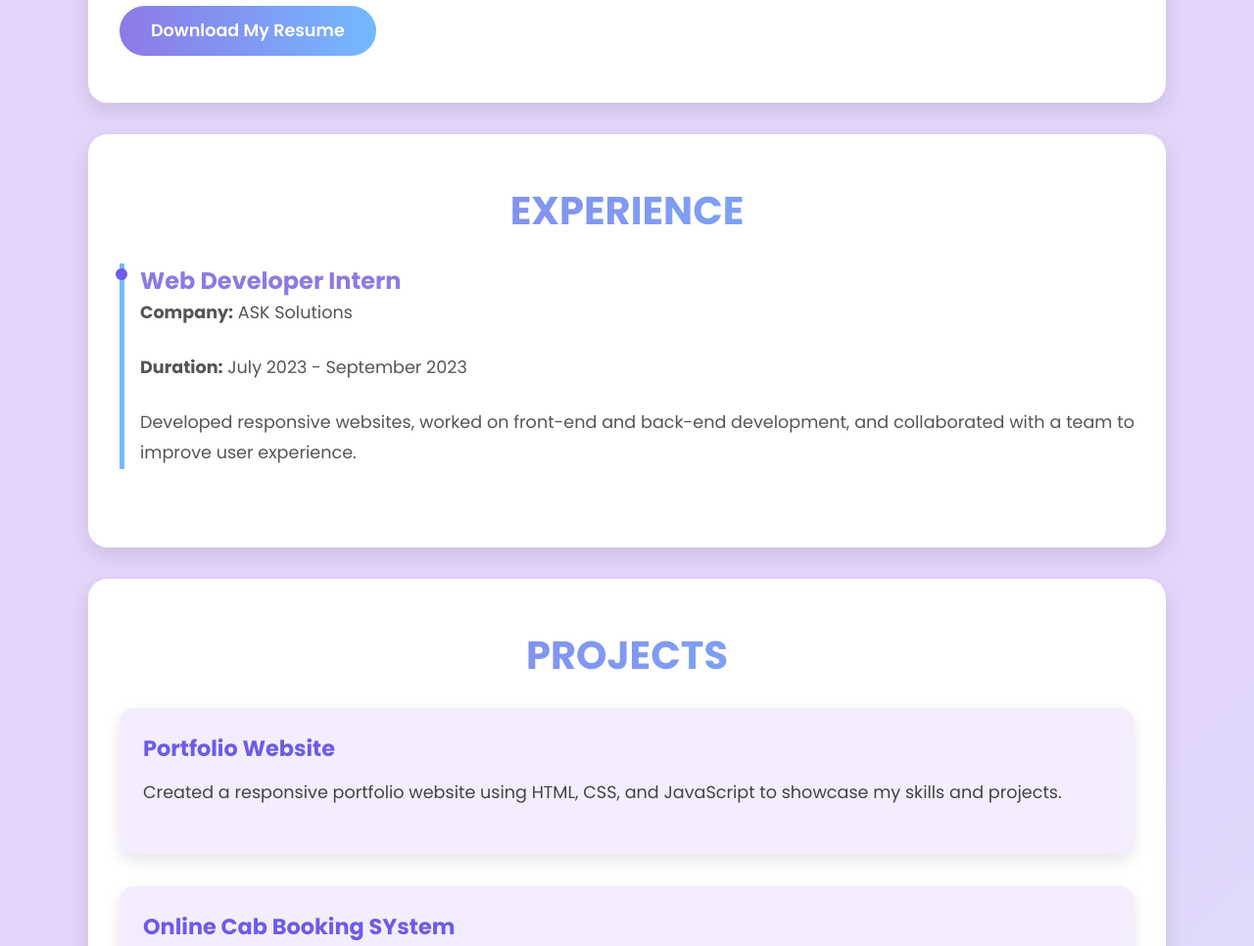
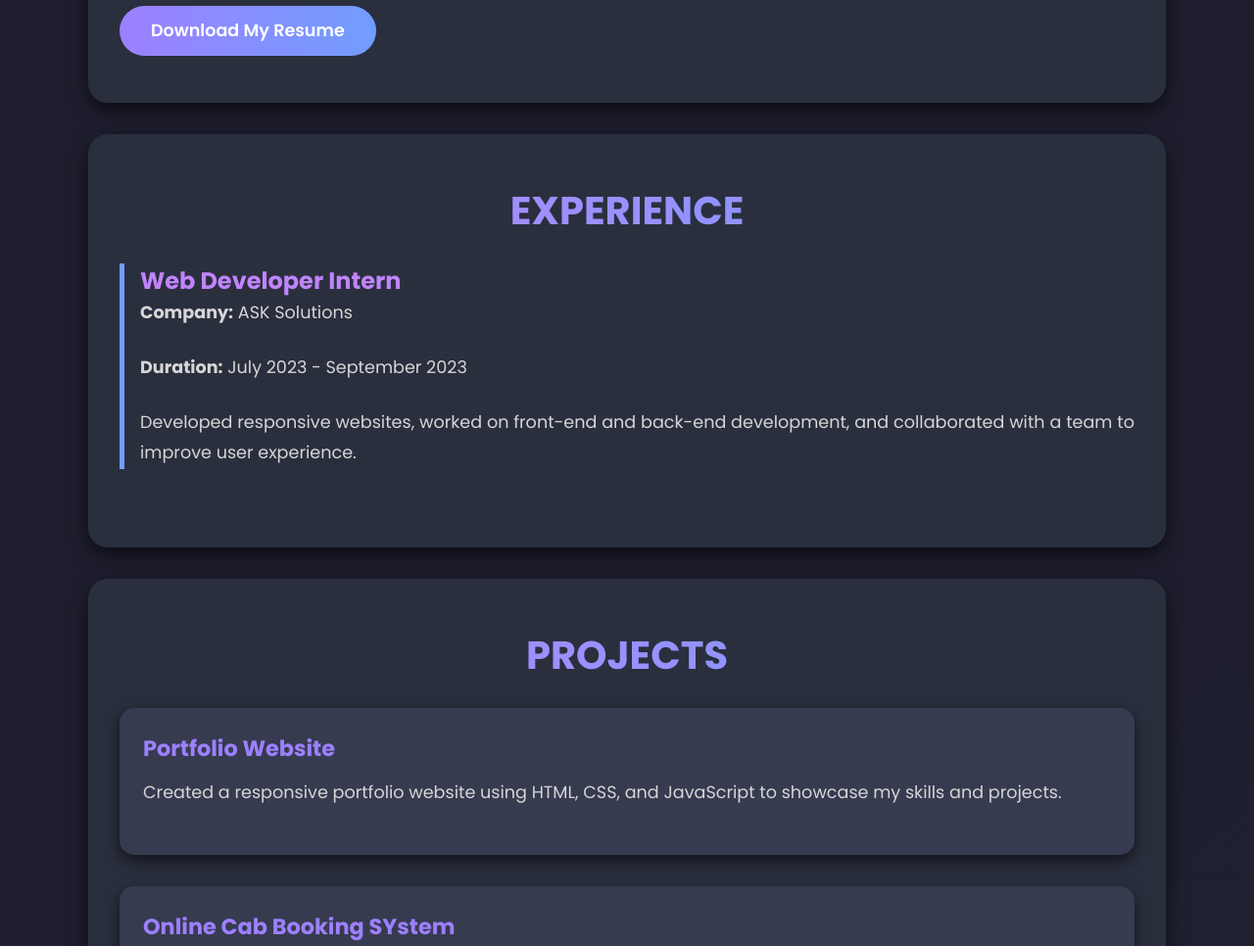
Before and after one commit to ChaturthiSNaik/ChaturthiSNaik.github.io, a plain HTML site: page index.html in a window 1280 px wide. Shown: the part 320-1286 px from the top of the page at 98% size. Drawn offline with Linux system fonts and the light colour scheme.

Commit message:
Update styles.css again

```diff
--- a/styles.css
+++ b/styles.css
@@ -8,28 +8,27 @@
 /* Global Styles */
 body {
   font-family: 'Poppins', sans-serif;
-    color: #333;
-    background: linear-gradient(135deg, #e3d4fa 60%, #d4f1ff); /* Soft Lavender to Light Blue */
+  color: #e3e3e3; /* Soft white for text */
+  background: linear-gradient(135deg, #1e1e2f 60%, #222a38); /* Deep navy and dark gray */
   padding: 0;
   margin: 0;
 }
 
 /* Header */
 header {
-    background: linear-gradient(90deg, #8c7ae6, #74b9ff); /* Soft Purple to Light Blue */
+  background: linear-gradient(90deg, #4b4c72, #3c6994); /* Muted Purple to Deep Blue */
   color: white;
   padding: 1rem 2rem;
   position: sticky;
   top: 0;
   z-index: 1000;
-    box-shadow: 0 4px 10px rgba(0, 0, 0, 0.2);
+  box-shadow: 0 4px 10px rgba(0, 0, 0, 0.4);
 }
 
 header h1 {
   font-size: 2rem;
   font-weight: 700;
-    /* font-style: italic; */
-    text-shadow: 2px 2px 5px rgba(0, 0, 0, 0.3);
+  text-shadow: 2px 2px 5px rgba(0, 0, 0, 0.5);
 }
 
 nav ul {
@@ -58,19 +57,19 @@
   padding: 3rem 2rem;
   margin: 2rem auto;
   max-width: 1100px;
-    background: white;
+  background: #2a2f3e; /* Dark Gray */
   border-radius: 20px;
-    box-shadow: 0 8px 20px rgba(0, 0, 0, 0.1);
+  box-shadow: 0 8px 20px rgba(0, 0, 0, 0.6);
 }
 
 section h2 {
   font-size: 2.5rem;
   margin-bottom: 1.5rem;
   text-align: center;
-    color: #6c5ce7; /* Bold Purple */
+  color: #9d80ff; /* Soft Purple Glow */
   text-transform: uppercase;
   font-weight: bold;
-    background: linear-gradient(90deg, #8c7ae6, #74b9ff); /* Purple to Blue */
+  background: linear-gradient(90deg, #c084fc, #719dff); /* Bright Purple to Sky Blue */
   -webkit-background-clip: text;
   -webkit-text-fill-color: transparent;
 }
@@ -79,14 +78,14 @@
   margin-bottom: 1.5rem;
   text-align: justify;
   font-size: 1.1rem;
-    color: #555;
+  color: #d6d6d6; /* Soft light text */
   line-height: 1.8;
 }
 
 /* About Section */
 #about .button_d {
   display: inline-block;
-    background: linear-gradient(90deg, #8c7ae6, #74b9ff); /* Purple to Blue */
+  background: linear-gradient(90deg, #9d80ff, #719dff); /* Purple to Blue */
   color: white;
   padding: 0.8rem 2rem;
   border-radius: 30px;
@@ -97,57 +96,54 @@
 }
 
 #about .button_d:hover {
-    background: linear-gradient(90deg, #74b9ff, #8c7ae6);
+  background: linear-gradient(90deg, #719dff, #9d80ff);
   transform: translateY(-4px);
 }
 
 /* Experience Section */
 .experience-item {
-    border-left: 5px solid #74b9ff; /* Light Blue Border */
+  border-left: 5px solid #719dff; /* Sky Blue Border */
   padding-left: 1rem;
   margin-bottom: 2rem;
   position: relative;
 }
 
 .experience-item h3 {
-    color: #8c7ae6; /* Purple Heading */
+  color: #c084fc; /* Bright Purple */
   font-size: 1.5rem;
 }
 
+/* Removed the dot by commenting it out */
 .experience-item:before {
-    content: "";
+  content: ""; /* Empty content removes the dot */
   position: absolute;
-    width: 12px;
-    height: 12px;
-    background: #6c5ce7; /* Bold Purple Dots */
-    border-radius: 50%;
-    left: -9px;
-    top: 5px;
+  width: 0;
+  height: 0;
 }
 
 /* Projects Section */
 .project {
   margin-bottom: 2rem;
-    background: #f4edff; /* Soft Lavender */
+  background: #363b50; /* Deep Gray */
   padding: 1.5rem;
   border-radius: 15px;
-    box-shadow: 0 6px 15px rgba(0, 0, 0, 0.1);
+  box-shadow: 0 6px 15px rgba(0, 0, 0, 0.6);
   transition: transform 0.3s ease, box-shadow 0.3s ease;
 }
 
 .project:hover {
   transform: translateY(-6px);
-    box-shadow: 0 10px 20px rgba(0, 0, 0, 0.15);
+  box-shadow: 0 10px 20px rgba(0, 0, 0, 0.8);
 }
 
 .project h3 {
   font-size: 1.4rem;
-    color: #6c5ce7;
+  color: #9d80ff;
   margin-bottom: 0.8rem;
 }
 
 .project p {
-    color: #444;
+  color: #d6d6d6;
 }
 
 /* Skills Section */
@@ -159,56 +155,55 @@
 }
 
 .skills span {
-    background: linear-gradient(90deg, #6c5ce7, #74b9ff); /* Purple to Blue */
+  background: linear-gradient(90deg, #9d80ff, #719dff); /* Purple to Blue */
   color: white;
   padding: 0.8rem 2rem;
   border-radius: 25px;
   font-size: 1rem;
   font-weight: bold;
-    box-shadow: 0 4px 10px rgba(0, 0, 0, 0.1);
+  box-shadow: 0 4px 10px rgba(0, 0, 0, 0.4);
   transition: transform 0.3s ease, box-shadow 0.3s ease;
 }
 
 .skills span:hover {
   transform: scale(1.1);
-    box-shadow: 0 6px 15px rgba(0, 0, 0, 0.15);
+  box-shadow: 0 6px 15px rgba(0, 0, 0, 0.6);
 }
 
 /* Interests Section */
 #interests {
   text-align: center;
-    font-style: italic;
   font-size: 1.2rem;
-    color: #555;
+  color: #d6d6d6;
 }
 
 /* Contact Section */
 #contact p {
-    color: #666;
+  color: #d6d6d6;
   margin-bottom: 0.8rem;
   text-align: center;
 }
 
 #contact a {
-    color: #6c5ce7;
+  color: #9d80ff;
   text-decoration: none;
   font-weight: bold;
   transition: color 0.3s ease, text-shadow 0.3s ease;
 }
 
 #contact a:hover {
-    color: #74b9ff;
-    text-shadow: 0 2px 10px rgba(0, 0, 0, 0.2);
+  color: #719dff;
+  text-shadow: 0 2px 10px rgba(0, 0, 0, 0.8);
 }
 
 /* Footer */
 footer {
   text-align: center;
   padding: 1rem;
-    background: linear-gradient(90deg, #74b9ff, #8c7ae6); /* Blue to Purple */
+  background: linear-gradient(90deg, #719dff, #9d80ff); /* Blue to Purple */
   color: white;
   font-size: 0.9rem;
-    box-shadow: 0 -4px 10px rgba(0, 0, 0, 0.2);
+  box-shadow: 0 -4px 10px rgba(0, 0, 0, 0.8);
 }
 
 /* Responsiveness */
```
Lines whose indentation alone changed are shown as unchanged.
